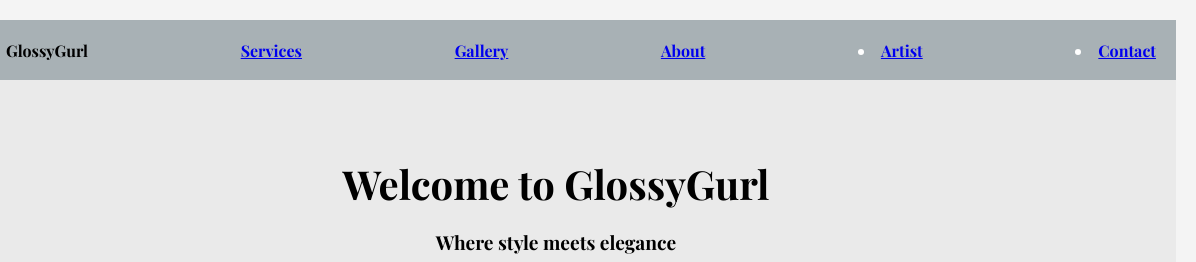
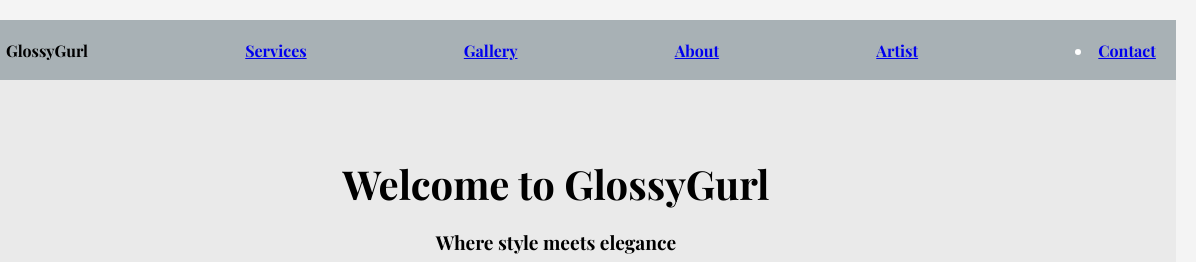
Before and after one commit to ritirajkumar1/vv, a plain HTML site: page index.html in a window 1280 px wide. Shown: the top 262 px of the page, 84-1280 px from the left. Drawn offline with nearby package versions, Linux system fonts and the light colour scheme.

Commit message:
Update index.html

```diff
--- a/index.html
+++ b/index.html
@@ -23,10 +23,10 @@
           <span class="logo-text">GlossyGurl</span>
         </a>
 
-          <a href="#services">Services</a>
-          <a href="#gallery">Gallery</a>
-          <a href="#about">About</a>
-          <li><a href="#artist">Artist</a></li>
+         <div> <a href="#services">Services</a></div>
+          <div><a href="#gallery">Gallery</a></div>
+        <div><a href="#about">About</a></div>
+          <div><a href="#artist">Artist</a></div>
           <li><a href="#contact">Contact</a></li>
         </ul>
       </nav>
```
